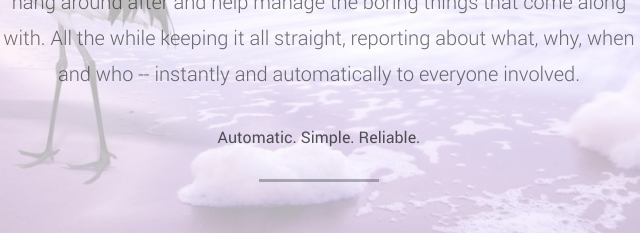
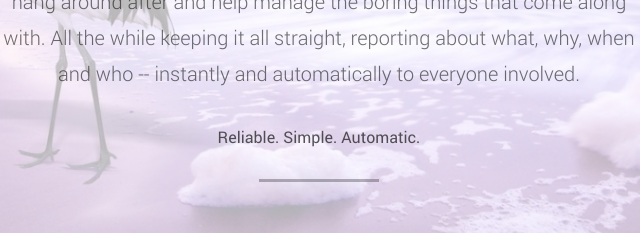
Before and after one commit to personnelink/mark-3, a plain HTML site: page app/web/index.html in a window 1280 px wide. Shown: the part 1340-1573 px from the top of the page, 321-961 px from the left. Drawn offline with Linux system fonts and the light colour scheme; files whose address does not match are found by name.

Commit message:
Reliable. Simple. Automatic.

```diff
--- a/app/web/index.html
+++ b/app/web/index.html
@@ -143,7 +143,7 @@
 									   for skills. And then hang around after and help manage the
 									   boring things that come along with. All the while keeping it
 									   all straight, reporting about what, why, when and who -- instantly and
-									   automatically to everyone involved.</p><p>Automatic. Simple. Reliable.</p>
+									   automatically to everyone involved.</p><p>Reliable. Simple. Automatic.</p>
 					   		</div>
 					   	</div> <!-- /tab-content-intro -->
 
```
